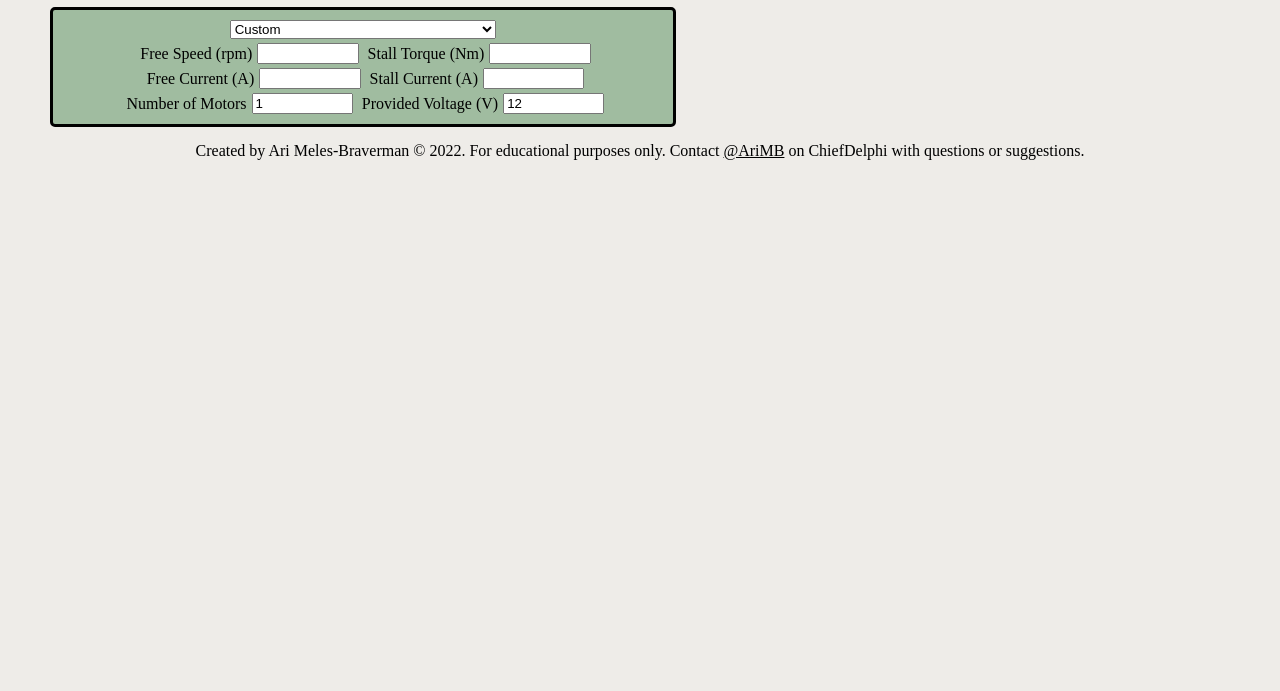
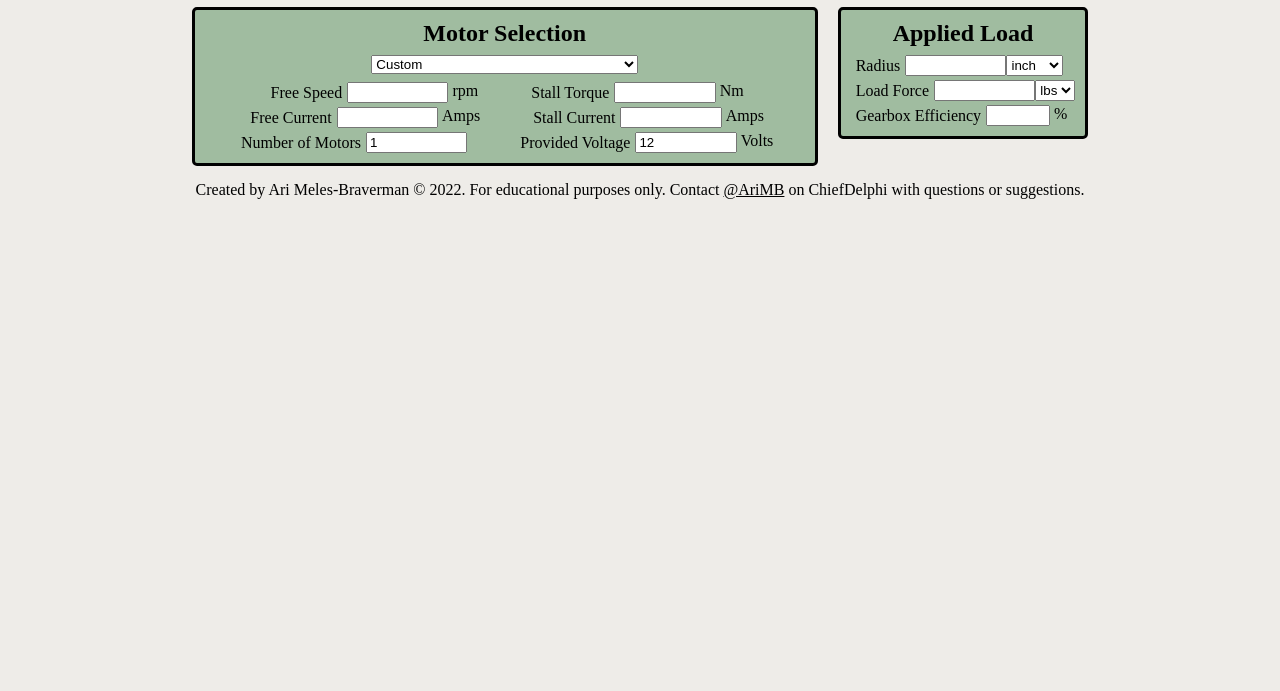
Before and after one commit to arimb/AMB_Design_Spreadsheet, a plain HTML site: page webapp/mechanism.html in a window 1280 px wide. Shown: the part 109-800 px from the top of the page. Drawn offline with Linux system fonts and the light colour scheme.

Commit message:
mechanism motor & load

```diff
--- a/webapp/mechanism.css
+++ b/webapp/mechanism.css
@@ -2,9 +2,11 @@ div.body {
     display: flex;
     flex-wrap: wrap;
     justify-content: center;
+    flex-direction: row;
+    align-items: flex-start;
 }
 
-div.motor {
+div.page-element {
     display: flex;
     flex-direction: row;
     align-items: stretch;
@@ -13,17 +15,24 @@ div.motor {
     max-width: 600px;
     border: 3px solid black;
     border-radius: 5px;
-    gap: 4px;
+    gap: 4px 3em;
     margin: 10px;
     padding: 10px;
     background-color: var(--light);
+}
+
+div.page-element h2 {
+    margin: 0 auto;
 }
 
 select#motor_name {
     flex: 0 1 auto;
     min-width: 20em;
     align-self: center;
-    margin: auto 100%;
+}
+
+div.break {
+    flex-basis: 100%;
 }
 
 div.field {
@@ -31,9 +40,13 @@ div.field {
 }
 
 div.field input {
-    width: 7em;
+    max-width: 7em;
 }
 
 div.field label {
     margin: auto 5px;
 }
+
+div.page-element#load {
+    flex-direction: column;
+}
--- a/webapp/mechanism.html
+++ b/webapp/mechanism.html
@@ -12,39 +12,73 @@
             <a href="index.html">
                 <img src="img/logo.png" class="logo" alt="logo">
             </a>
-            <a href="index.html">
-                <h1>AMB Robotics Calculator</h1>
-            </a>
+            <h1>Mechanism Ratio Calculator</h1>
             <img src="img/logo_blank.png" class="logo" style="flex-shrink: 10;">
         </div>
         <div class="body">
-            <div class="motor">
+            <div class="page-element" id="motor">
+                <h2>Motor Selection</h2>
+                <div class="break"></div>
                 <select id="motor_name">
                     <option>Custom</option>
                 </select>
+                <div class="break"></div>
                 <div class="field">
-                    <label for="motor_free_speed">Free Speed (rpm)</label>
+                    <label for="motor_free_speed">Free Speed</label>
                     <input id="motor_free_speed" type="number" min="0" readonly>
+                    &nbsp;rpm
                 </div>
                 <div class="field">
-                    <label for="motor_stall_torque">Stall Torque (Nm)</label>
+                    <label for="motor_stall_torque">Stall Torque</label>
                     <input id="motor_stall_torque" type="number" min="0" readonly>
+                    &nbsp;Nm
                 </div>
                 <div class="field">
-                    <label for="motor_free_current">Free Current (A)</label>
+                    <label for="motor_free_current">Free Current</label>
                     <input id="motor_free_current" type="number" min="0" readonly>
+                    &nbsp;Amps
                 </div>
                 <div class="field">
-                    <label for="motor_stall_current">Stall Current (A)</label>
+                    <label for="motor_stall_current">Stall Current</label>
                     <input id="motor_stall_current" type="number" min="0" readonly>
+                    &nbsp;Amps
                 </div>
                 <div class="field">
                     <label for="motor_count">Number of Motors</label>
                     <input id="motor_count" type="number" min="1" step="1" value="1">
                 </div>
                 <div class="field">
-                    <label for="">Provided Voltage (V)</label>
+                    <label for="">Provided Voltage</label>
                     <input id="motor_voltage" type="number" min="0" value="12">
+                    &nbsp;Volts
+                </div>
+            </div>
+            <div class="page-element" id="load">
+                <h2>Applied Load</h2>
+                <div class="break"></div>
+                <div class="field">
+                    <label for="radius">Radius</label>
+                    <input id="radius" type="number" min="0">
+                    <select id="radius_units">
+                        <option>inch</option>
+                        <option>mm</option>
+                        <option>foot</option>
+                        <option>meter</option>
+                    </select>
+                </div>
+                <div class="field">
+                    <label for="load">Load Force</label>
+                    <input id="load" type="number" min="0">
+                    <select id="load_units">
+                        <option>lbs</option>
+                        <option>kg</option>
+                        <option>N</option>
+                    </select>
+                </div>
+                <div class="field">
+                    <label for="efficiency">Gearbox Efficiency</label>
+                    <input id="load" type="number" min="0" max="100">
+                    &nbsp;%
                 </div>
             </div>
         </div>
```
Also changed, not shown: webapp/index.html (+2 -4 lines).
